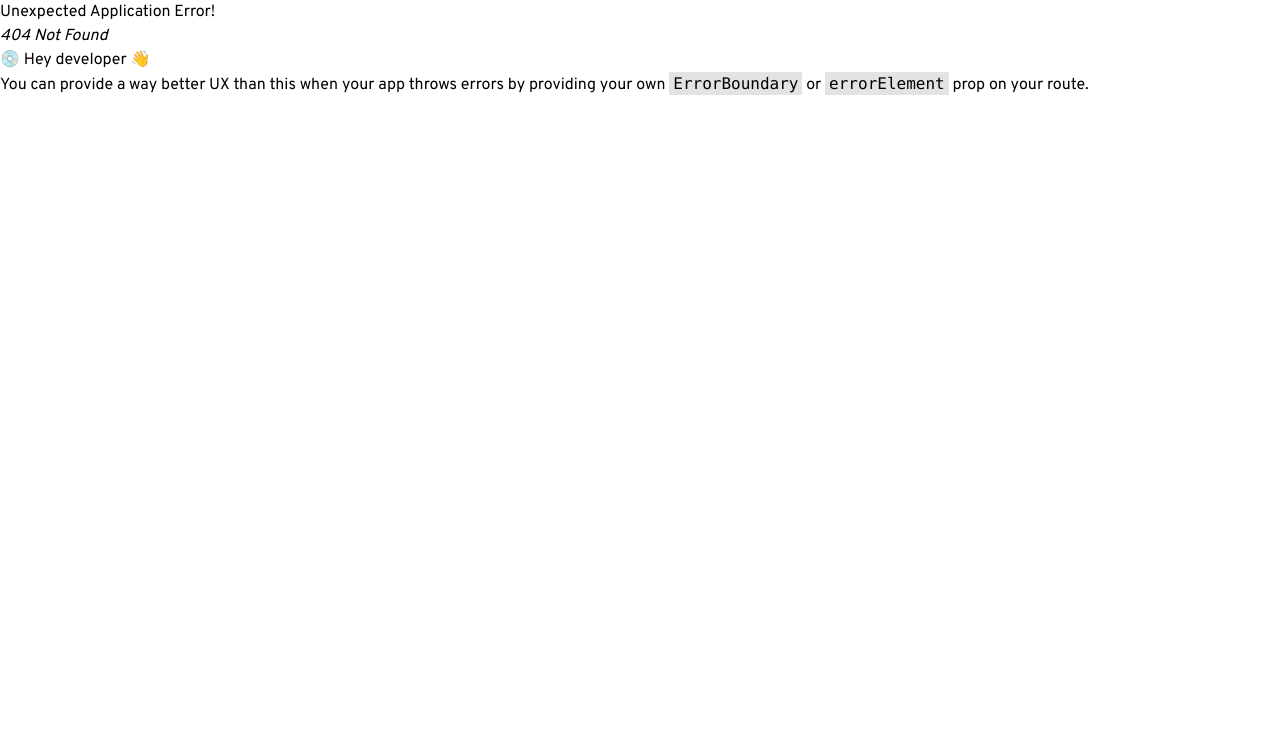
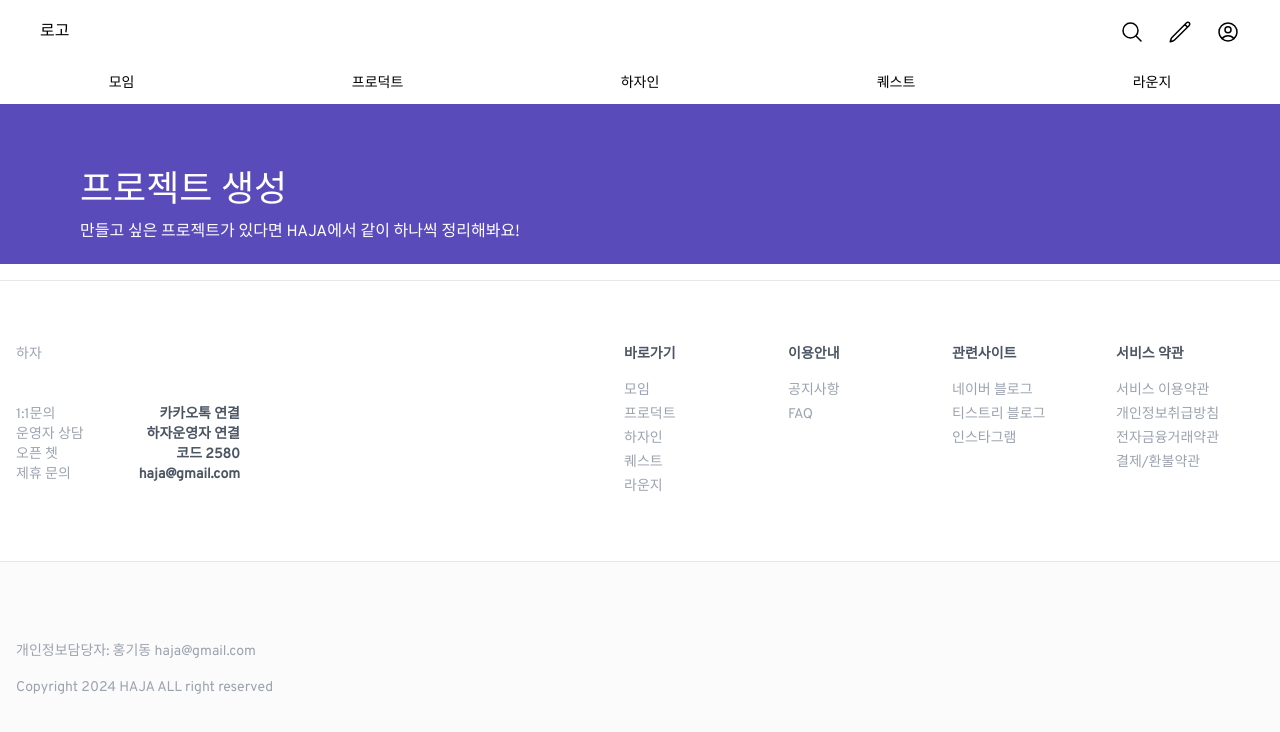
Before and after one commit to mandoong/HAJA-react, a React (Create React App) app: page /project/Apply in a window 1280 px wide. Before the commit this address had no page. Shown: the top 732 px of the page. Built offline with nearby package versions, Linux system fonts and the light colour scheme.

Commit message:
:palette:design: Wrapper added

```diff
--- /dev/null
+++ b/src/components/basic/card/Wrapper.jsx
@@ -0,0 +1,8 @@
+export default function BasicWrapper({ title, desc }) {
+  return (
+    <div className="w-full flex flex-col pl-20 justify-center h-[20vh] bg-[#594bba]">
+      <div className="text-4xl mt-12 mb-2 text-[white]">{title}</div>
+      <div className="text-ms text-[white] line-clamp-2">{desc}</div>
+    </div>
+  );
+}
--- /dev/null
+++ b/src/components/page/projectApply/ApplyWrapper.jsx
@@ -0,0 +1,17 @@
+import BasicWrapper from "../../basic/card/Wrapper";
+
+export default function ProjectApply() {
+  const wrapperItems = [
+    {
+      title: "프로젝트 생성",
+      desc: "만들고 싶은 프로젝트가 있다면 HAJA에서 같이 하나씩 정리해봐요!",
+    },
+  ];
+  return (
+    <div>
+      {wrapperItems.map((w) => {
+        return <BasicWrapper key={w.title} title={w.title} desc={w.desc} />;
+      })}
+    </div>
+  );
+}
--- /dev/null
+++ b/src/pages/projectApply/index.jsx
@@ -0,0 +1,11 @@
+import ProjectApply from "../../components/page/projectApply/ApplyWrapper";
+
+export default function ProjectDetail() {
+  return (
+    <div className="w-full flex justify-center items-center flex-col bg-[#f8f8f8]">
+      <div className="w-full">
+        <ProjectApply />
+      </div>
+    </div>
+  );
+}
--- a/src/pages/projectDetail/index.jsx
+++ b/src/pages/projectDetail/index.jsx
@@ -6,7 +6,7 @@ export default function ProjectDetail() {
   return (
     <div className="w-full flex justify-center items-center flex-col bg-[#f8f8f8]">
       <DetailMain />
-      <div className="max-w-4xl w-full flex justify-center mt-5 mb-8 gap-8">
+      <div className="max-w-4xl w-full flex justify-center mt-5 mb-8 gap-8 sticky top-3">
         <DetailMenu />
         <DetailLeaderCard />
       </div>
--- a/src/routes/router.js
+++ b/src/routes/router.js
@@ -4,7 +4,8 @@ import AboutId from "../pages/about/[id]";
 import ProjectList from "../pages/projectList/index";
 import Signup from "../pages/signup/index";
 import Home from "../pages/home/index";
-import ProjectDetail from "../pages/projectDetail";
+import ProjectDetail from "../pages/projectDetail/index";
+import ProjectApply from "../pages/projectApply/index";
 
 export default createBrowserRouter([
   {
@@ -24,6 +25,7 @@ export default createBrowserRouter([
       },
       { path: "/project/list", element: <ProjectList /> },
       { path: "/project/detail", element: <ProjectDetail /> },
+      { path: "/project/Apply", element: <ProjectApply /> },
       {
         path: "/signup",
         element: <Signup />,
```
